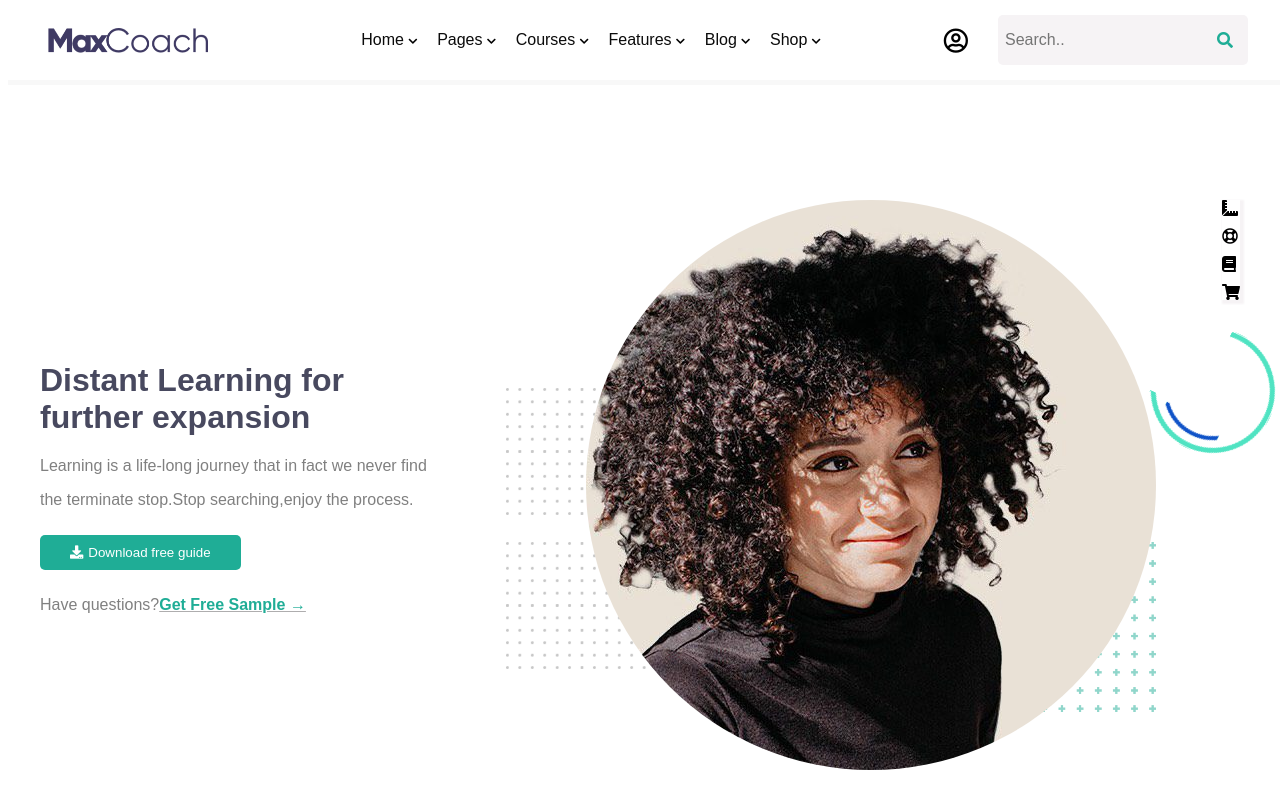
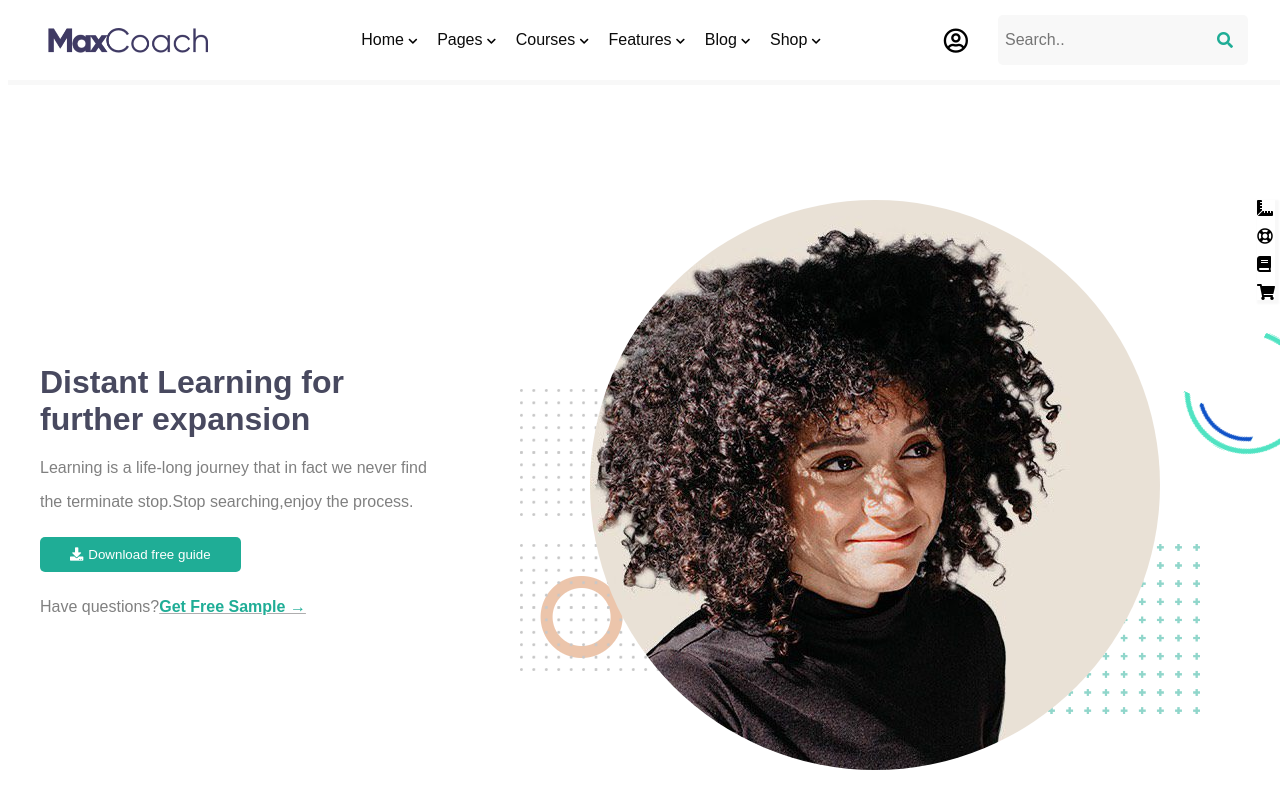
Before and after one commit to santocaridi99/proj-html-vuejs, a Vue app: page / in a window 1280 px wide. Shown: the top 800 px of the page. Built offline with nearby package versions, Linux system fonts and the light colour scheme.

Commit message:
implementato le decorazioni

```diff
--- a/src/components/DetailsBox.vue
+++ b/src/components/DetailsBox.vue
@@ -3,7 +3,10 @@
   <div class="container">
     <div class="detailsIntro">
       <p>MAXCOACH AVAILABLE COURSES</p>
-      <h1>Access <span class="greenspan">Smart Tutoring</span> Program For Benefits.</h1>
+      <h1>
+        Access <span class="greenspan">Smart Tutoring</span> Program For
+        Benefits.
+      </h1>
     </div>
     <!-- tre card dove ci sono spiegati vari dettagli dell'azienda -->
     <div class="datailscards flex">
@@ -53,6 +56,9 @@
         <img src="../assets/home-2-popup-video-poster.jpg" alt="video" />
         <!-- icona youtube -->
         <img class="yt" src="../assets/icon-youtube-play.png" alt="youtube" />
+        <!-- decorazioni -->
+        <img class="layout shape" src="../assets/maxcoach-shape-05.png" alt="decoration">
+        <img class="layout shape-second" src="../assets/maxcoach-shape-07.png" alt="decoration">
       </div>
       <div class="mediatext">
         <div class="subtitle">GET STARTED <strong>EFFORTLESSLY</strong></div>
@@ -67,6 +73,12 @@
         <!-- classe per link che porta a scaricare la guida(per ora un semplice div) -->
         <div class="freebook greenspan">Download free guidebook &rarr;</div>
       </div>
+      <!-- decorazione -->
+      <img
+        class="circle"
+        src="../assets/screenshot.png"
+        alt="decoration"
+      />
     </div>
   </div>
 </template>
@@ -85,13 +97,14 @@ export default {};
     .dcard {
       width: calc(100% / 3 - 20px);
       margin: 20px;
-      h4{
+      h4 {
         cursor: pointer;
       }
     }
   }
   .media {
-    margin-top: 70px;
+    position: relative;
+    margin-top: 150px;
     justify-content: space-between;
     .video {
       position: relative;
@@ -100,6 +113,14 @@ export default {};
         top: 50%;
         left: 50%;
         transform: translate(-50%, -50%);
+      }
+      .shape{
+        top:10%;
+        left:-100px
+      }
+      .shape-second{
+        bottom: -100px;
+        right: -2%;
       }
     }
     .mediatext {
@@ -115,13 +136,18 @@ export default {};
       .companionship {
         font-size: 40px;
       }
-      .freebook{
+      .freebook {
         margin-top: 50px;
         font-weight: bolder;
         text-decoration: underline;
         cursor: pointer;
       }
     }
+    .circle{
+      position: absolute;
+      top:-90px;
+      left:58%;
+    }
   }
 }
 </style>
--- a/src/components/JumbotronBox.vue
+++ b/src/components/JumbotronBox.vue
@@ -14,35 +14,36 @@
       </p>
     </div>
     <!-- area immagine jumbo -->
-    <div class="jumbotron-image flex">
+    <div class="jumbotron-image">
       <img
         class="jumbo"
         src="../assets/about-me-profile-ohm4dxoearqbxny7q3bq1pzbdgofdx0tobbeqcvzd0.jpg"
         alt="jumbotron"
       />
       <img
-        class="square"
+        class="square layout"
         src="../assets/maxcoach-shape-08.png"
         alt="decoration1"
       />
       <img
-        class="squaretwo"
+        class="squaretwo layout"
         src="../assets/maxcoach-shape-08.png"
         alt="decoration2"
       />
       <img
-        class="squarethree"
+        class="squarethree layout"
         src="../assets/maxcoach-shape-07.png"
         alt="decotation3"
       />
       <img
-        class="layout-item"
+        class="layout-item layout"
         src="../assets/maxcoach-shape-02.png"
         alt="item2"
       />
+      <img class="circle layout" src="../assets/screenshot.png" alt="decoration4" />
     </div>
-    <!-- are items del jumbotron -->
-    <div class="jumbotron-items flex">
+    <!-- items del jumbotron -->
+    <div class="jumbotron-items flex layout">
       <i class="fas fa-ruler-combined"></i>
       <i class="far fa-life-ring"></i>
       <i class="fas fa-book"></i>
@@ -80,33 +81,34 @@ export default {};
   .jumbotron-image {
     width: 650px;
     position: relative;
-    justify-content: flex-end;
     .jumbo {
       border-radius: 50%;
       z-index: 1;
     }
     .square {
-      position: absolute;
-      left: 0;
+      left: -70px;
       top: 33%;
     }
     .squaretwo {
-      position: absolute;
-      left: 0;
+      left: -70px;
       top: 60%;
     }
     .squarethree {
-      position: absolute;
-      right: 0;
+      right: 40px;
       top: 60%;
     }
-    .layout-item{
-      top:23%;
-      right: -120px;
-      position: absolute;
+    .layout-item {
+      top: 23%;
+      right: -70px;
+    }
+    .circle{
+      top:60%;
+      left: -75px;
+      z-index: -2;
     }
   }
   .jumbotron-items {
+    right: 5px;
     height: 100px;
     align-self: flex-start;
     justify-content: space-between;
--- a/src/components/NewsLetter.vue
+++ b/src/components/NewsLetter.vue
@@ -18,6 +18,8 @@
     <div class="layout-item">
       <img src="../assets/maxcoach-shape-02.png" alt="item" />
     </div>
+    <!-- shape rotato -->
+    <img class="layout rshape" src="../assets/maxcoach-shape-09.png" alt="layout decoration">
   </div>
 </template>
 <script>
@@ -26,6 +28,8 @@ export default {};
 <style lang="scss" scoped>
 @import "@/style/variables.scss";
 .container {
+  margin-top: 200px;
+  position: relative;
   padding: 80px;
   justify-content: space-between;
   .newsletter {
@@ -46,5 +50,9 @@ export default {};
       }
     }
   }
+  .rshape{
+    right: 100px;
+    top: -50px;
+  }
 }
 </style>
--- a/src/components/TestimonialBox.vue
+++ b/src/components/TestimonialBox.vue
@@ -63,7 +63,8 @@
         </div>
       </div>
       <div class="row flex">
-        <div class="layout-item fistItem">
+        <div class="fistItem">
+          <img src="../assets/screenshot3.png" alt="layout item">
           <img src="../assets/maxcoach-shape-01.png" alt="layout item" />
         </div>
         <!-- sezione di testo join con pulsante per iniziare i corsi -->
@@ -89,7 +90,7 @@ export default {};
 @import "@/style/variables.scss";
 .testimonial-container {
   background-color: $HintofRed;
-  margin-top: 80px;
+  margin-top: 200px;
   padding: 50px;
   .testimonial-title {
     text-align: center;
--- a/src/style/main.scss
+++ b/src/style/main.scss
@@ -67,7 +67,12 @@ input {
     background-color: $HintofRed;
     font-size: 16px;
 }
-
+// background grigio
 .bg-hint{
     background-color:$HintofRed;
 }
+// classi item del layout che serviranno per decorazioni
+.layout{
+    position: absolute;
+    z-index: -1;
+}
--- a/src/style/variables.scss
+++ b/src/style/variables.scss
@@ -16,6 +16,6 @@ $pcolor:gray;
 // azzurrino
 $bgceleste:#f5f7fa;
 // grigio leggero
-$HintofRed:#f6f3f5;
+$HintofRed:#f8f8f8;
 // marroncino
 $beige:#f5f1ed;
```
Also changed, not shown: src/assets/screenshot3.png (added).
